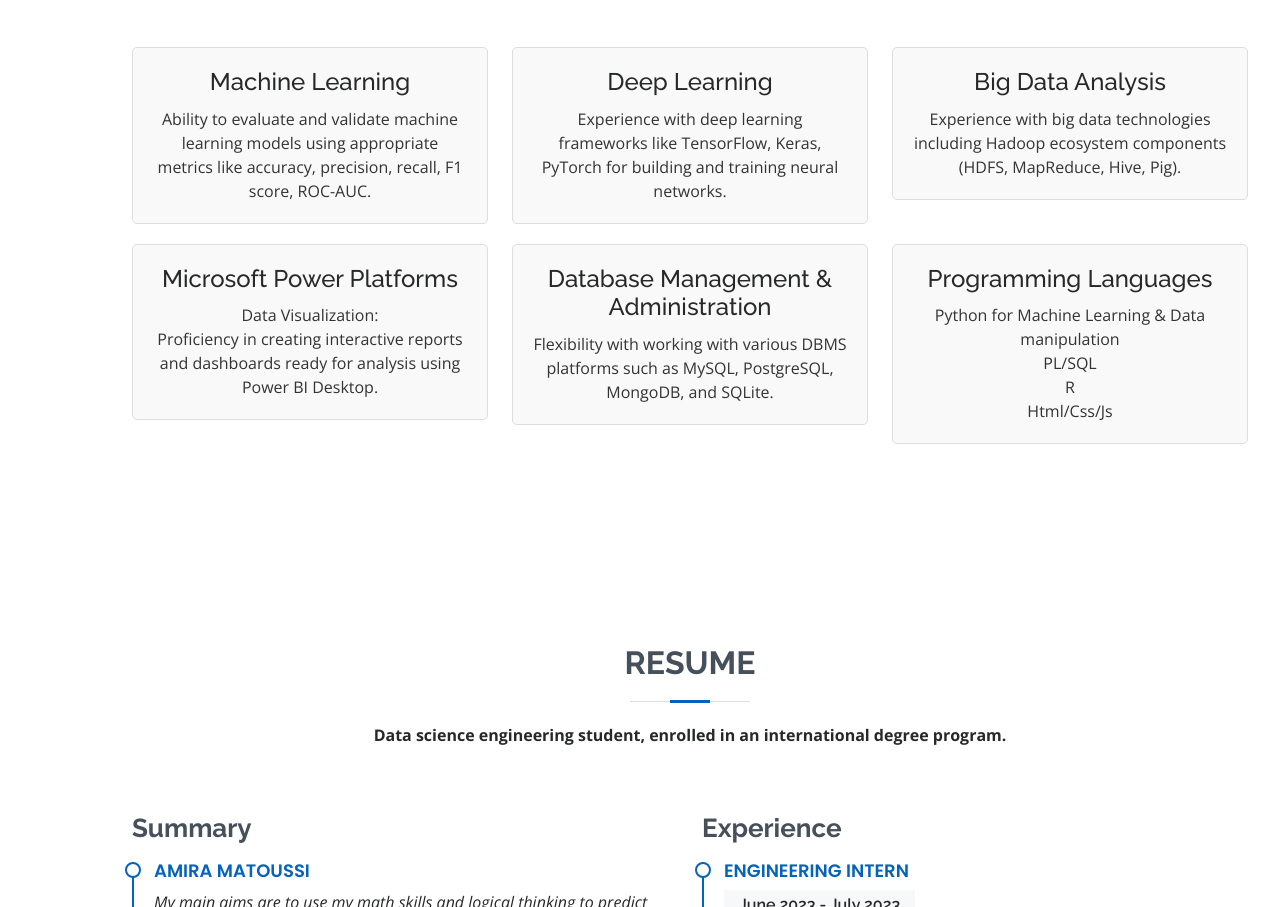
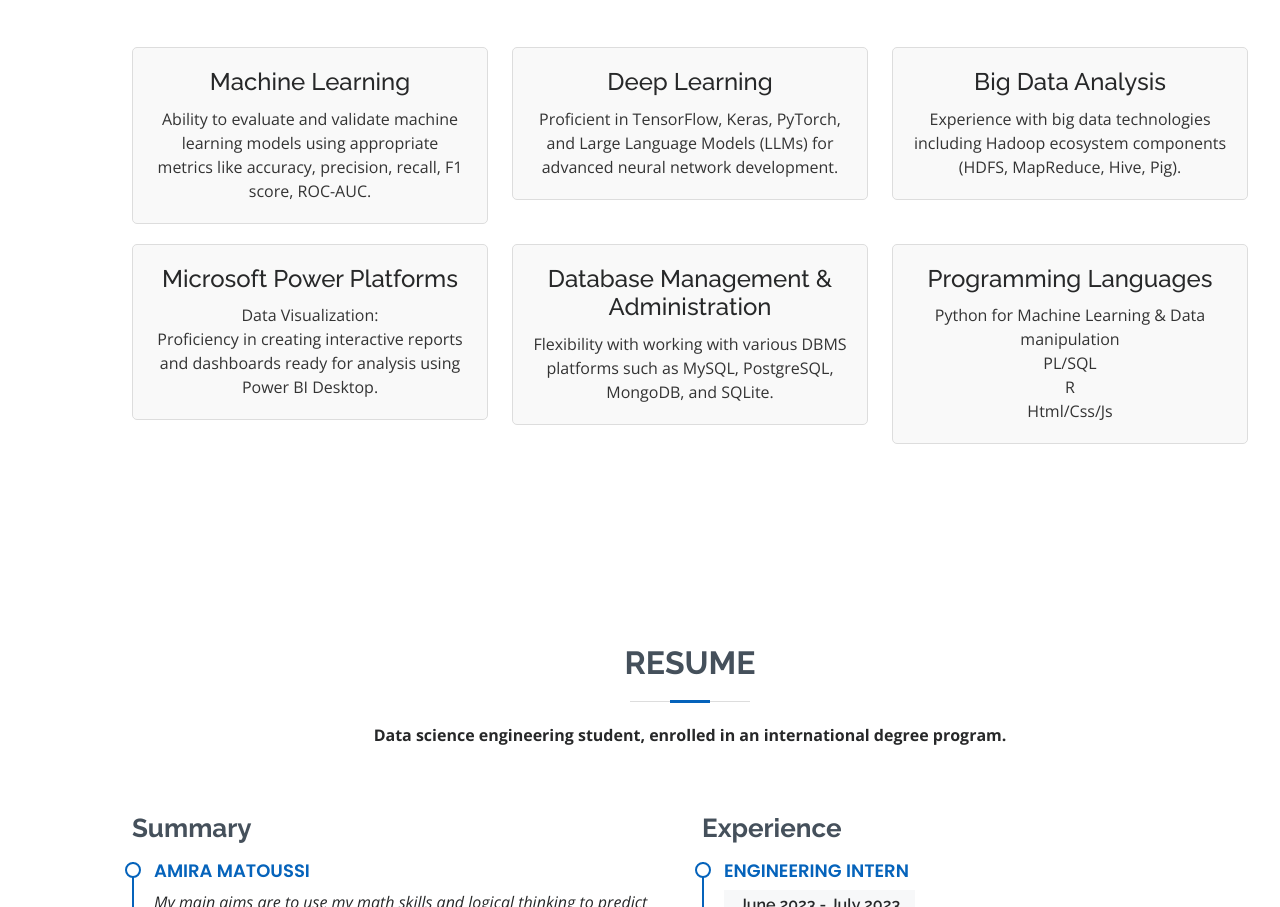
Before and after one commit to Amira-Matoussi/Amira-Matoussi.github.io, a plain HTML site: page index.html in a window 1280 px wide. Shown: the part 1278-2185 px from the top of the page. Drawn offline with nearby package versions, Linux system fonts and the light colour scheme.

Commit message:
Update index.html

```diff
--- a/index.html
+++ b/index.html
@@ -94,8 +94,7 @@
                            <div class="card-content">
                               <h2 class="card-title">Deep Learning</h2>
                               <p class="card-description text-center">
-                                 Experience with deep learning frameworks like TensorFlow, Keras, PyTorch for building and training neural networks.
-                              </p>
+Proficient in TensorFlow, Keras, PyTorch, and Large Language Models (LLMs) for advanced neural network development.                              </p>
                            </div>
                         </div>
                      </div>
```
